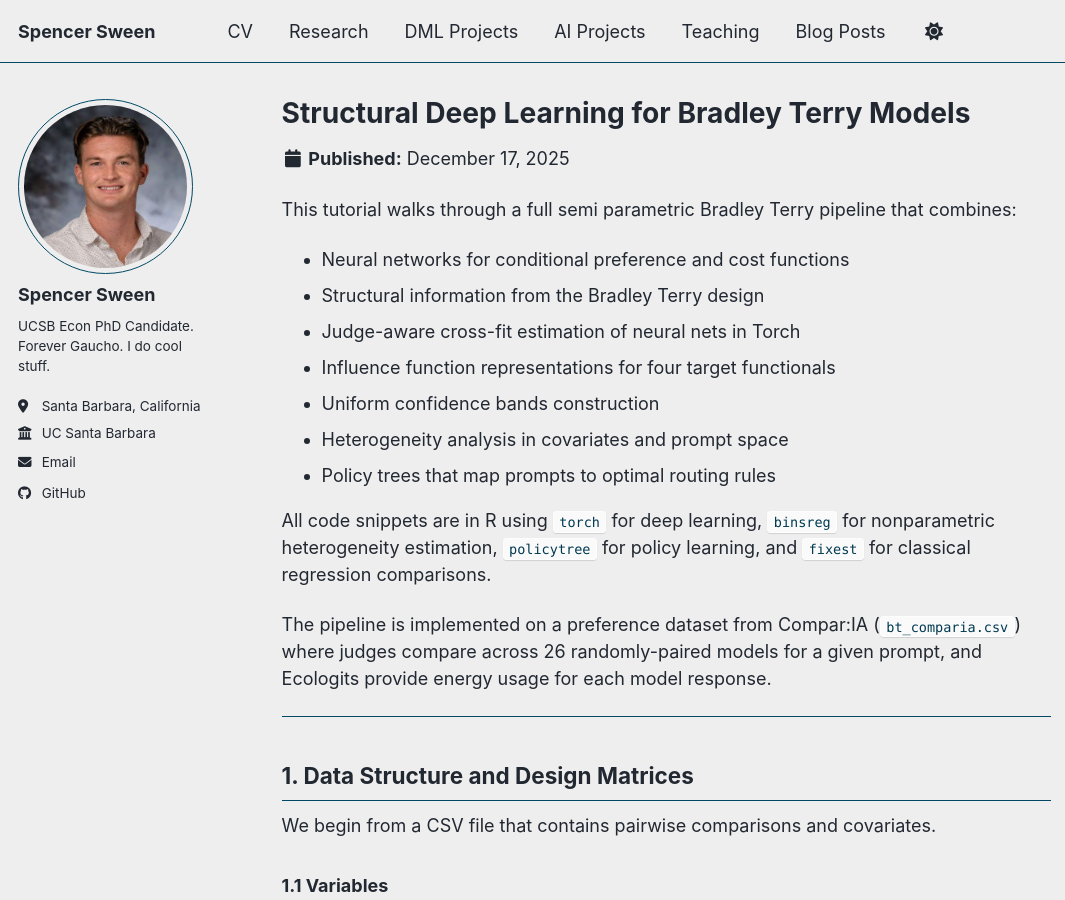
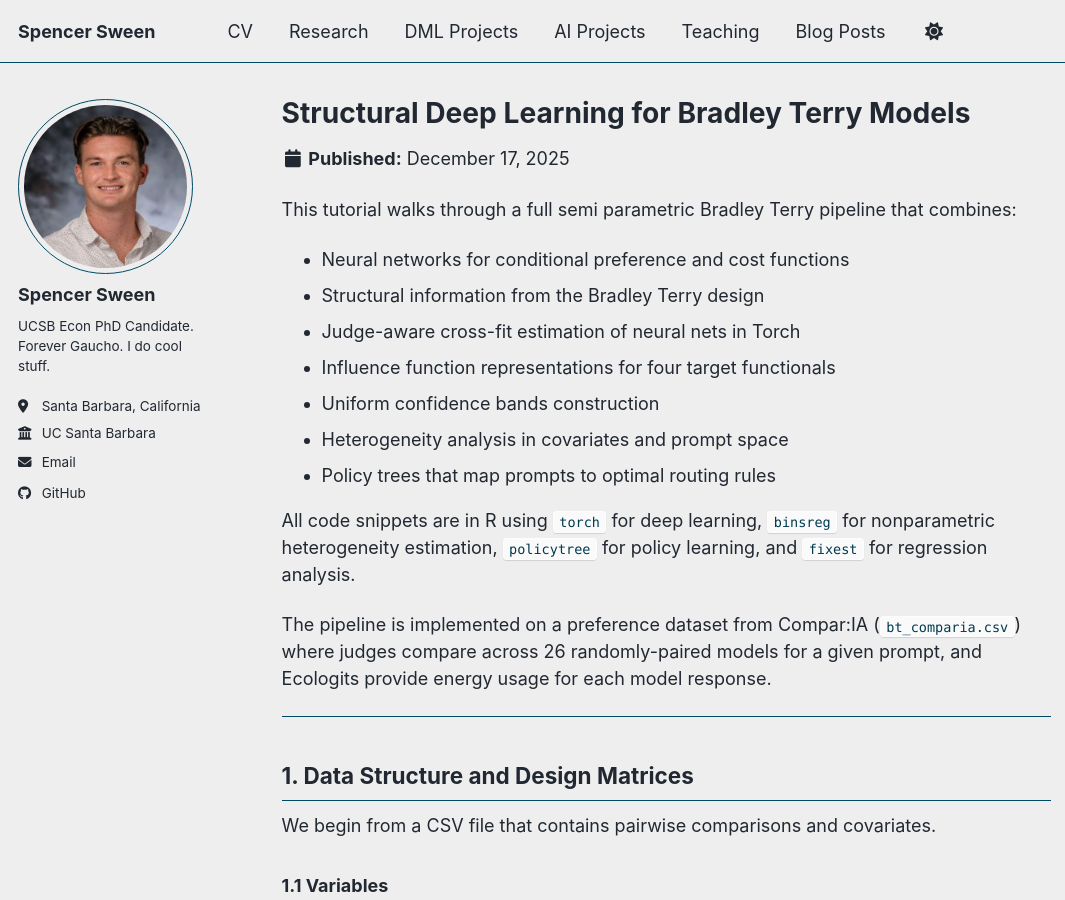
Before and after one commit to spencersween/spencersween.github.io, a Jekyll site: the page built from _aiprojects/semi-parametric-bradley-terry.md, in a window 1280 px wide and 900 px high. Shown: the whole window, without its empty margins (0-1065 px from the left). Built offline with Jekyll 4.4.1, drawn with Linux system fonts in a browser that asks for light colours; a script bundle is joined from its source files by our own code; library files that are not in the unit come from our copies.

Commit message:
Update semi-parametric-bradley-terry.md

```diff
--- a/_aiprojects/semi-parametric-bradley-terry.md
+++ b/_aiprojects/semi-parametric-bradley-terry.md
@@ -16,7 +16,7 @@ This tutorial walks through a full semi parametric Bradley Terry pipeline that c
 - Heterogeneity analysis in covariates and prompt space
 - Policy trees that map prompts to optimal routing rules
 
-All code snippets are in R using `torch` for deep learning, `binsreg` for nonparametric heterogeneity estimation, `policytree` for policy learning, and `fixest` for classical regression comparisons.
+All code snippets are in R using `torch` for deep learning, `binsreg` for nonparametric heterogeneity estimation, `policytree` for policy learning, and `fixest` for regression analysis.
 
 The pipeline is implemented on a preference dataset from Compar:IA (`bt_comparia.csv`) where judges compare across 26 randomly-paired models for a given prompt, and Ecologits provide energy usage for each model response.
 
```
